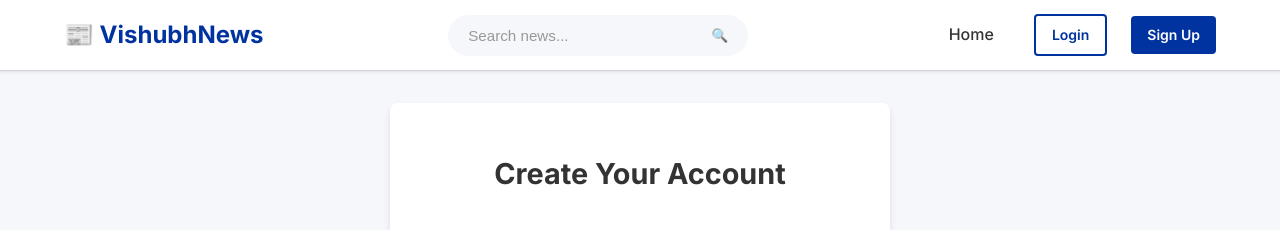
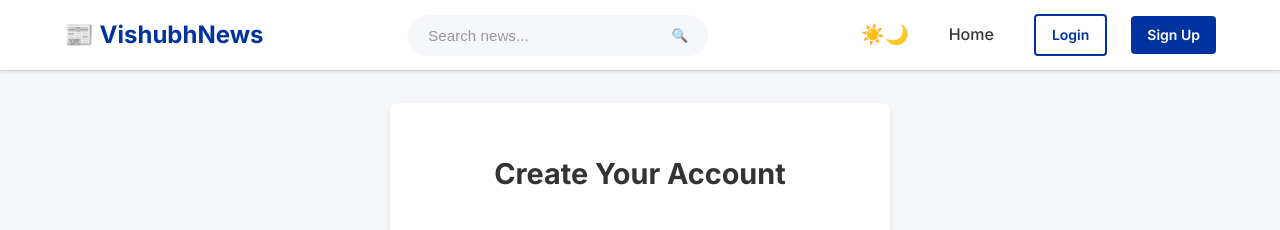
Before and after one commit to Shinde-Avinash/Vishubh-News, a Django app: page /accounts/register/ in a window 1280 px wide. Shown: the top 230 px of the page. Run offline with Django 4.2, Linux system fonts and the light colour scheme.

Commit message:
Implement Dark/Light Mode with Toggle and Persistence

```diff
--- a/static/css/main.css
+++ b/static/css/main.css
@@ -5,13 +5,12 @@
 
 /* ========== CSS Variables ========== */
 :root {
-    /* Cognizant-inspired color palette */
+    /* Light Theme Variables (Default) */
     --primary-blue: #0033A0;
     --secondary-blue: #00529B;
     --accent-blue: #00ADEF;
     --light-blue: #E8F4F8;
 
-    /* Neutral colors */
     --text-primary: #333333;
     --text-secondary: #666666;
     --text-light: #999999;
@@ -19,7 +18,6 @@
     --background-light: #F5F7FA;
     --background-gray: #E5E7EB;
 
-    /* Borders and shadows */
     --border-color: #D1D5DB;
     --shadow-sm: 0 1px 3px rgba(0, 0, 0, 0.1);
     --shadow-md: 0 4px 6px rgba(0, 0, 0, 0.1);
@@ -39,6 +37,26 @@
 
     /* Transitions */
     --transition: all 0.3s ease;
+}
+
+/* Dark Theme Variables */
+[data-theme="dark"] {
+    --primary-blue: #4dabf7;       /* Lighter blue for dark mode */
+    --secondary-blue: #339af0;
+    --accent-blue: #74c0fc;
+    --light-blue: #1c2533;         /* Darker blue bg */
+
+    --text-primary: #e9ecef;       /* Light text */
+    --text-secondary: #adb5bd;
+    --text-light: #6c757d;
+    --background: #121212;         /* Very dark bg */
+    --background-light: #1e1e1e;   /* Slightly lighter dark bg */
+    --background-gray: #2c2c2c;
+    --border-color: #404040;
+
+    --shadow-sm: 0 1px 3px rgba(0, 0, 0, 0.3);
+    --shadow-md: 0 4px 6px rgba(0, 0, 0, 0.3);
+    --shadow-lg: 0 10px 15px rgba(0, 0, 0, 0.3);
 }
 
 /* ========== Global Styles ========== */
@@ -651,3 +669,39 @@ img {
     font-size: 0.85rem;
     font-weight: 600;
 }
+
+/* ========== Theme Toggle ========== */
+.theme-toggle {
+    background: none;
+    border: none;
+    color: var(--text-primary);
+    cursor: pointer;
+    font-size: 1.2rem;
+    padding: 0.5rem;
+    border-radius: 50%;
+    transition: var(--transition);
+    display: flex;
+    align-items: center;
+    justify-content: center;
+}
+
+.theme-toggle:hover {
+    background-color: var(--background-light);
+    color: var(--primary-blue);
+}
+
+[data-theme="dark"] .theme-toggle .icon-moon {
+    display: none;
+}
+
+[data-theme="dark"] .theme-toggle .icon-sun {
+    display: block;
+}
+
+[data-theme="light"] .theme-toggle .icon-sun {
+    display: none;
+}
+
+html {
+    transition: background-color 0.3s ease, color 0.3s ease;
+}
--- a/static/js/main.js
+++ b/static/js/main.js
@@ -34,4 +34,27 @@ document.addEventListener('DOMContentLoaded', function () {
             window.scrollTo({ top: 0, behavior: 'smooth' });
         });
     }
+    // Theme Toggle Logic
+    const themeToggle = document.getElementById('theme-toggle');
+    const htmlElement = document.documentElement;
+
+    // Check for saved user preference
+    const savedTheme = localStorage.getItem('theme');
+    const systemPrefersDark = window.matchMedia('(prefers-color-scheme: dark)').matches;
+
+    if (savedTheme) {
+        htmlElement.setAttribute('data-theme', savedTheme);
+    } else if (systemPrefersDark) {
+        htmlElement.setAttribute('data-theme', 'dark');
+    }
+
+    if (themeToggle) {
+        themeToggle.addEventListener('click', function() {
+            const currentTheme = htmlElement.getAttribute('data-theme');
+            const newTheme = currentTheme === 'dark' ? 'light' : 'dark';
+
+            htmlElement.setAttribute('data-theme', newTheme);
+            localStorage.setItem('theme', newTheme);
+        });
+    }
 });
--- a/templates/base.html
+++ b/templates/base.html
@@ -38,7 +38,13 @@
             </div>
 
             <!-- Navigation Menu -->
-            <nav>
+            <nav style="display: flex; align-items: center; gap: 1rem;">
+                <!-- Theme Toggle -->
+                <button id="theme-toggle" class="theme-toggle" aria-label="Toggle Dark Mode">
+                    <span class="icon-sun">☀️</span>
+                    <span class="icon-moon">🌙</span>
+                </button>
+
                 <ul class="nav-menu">
                     <li><a href="{% url 'news:home' %}" class="nav-link">Home</a></li>
                     {% if user.is_authenticated %}
```
